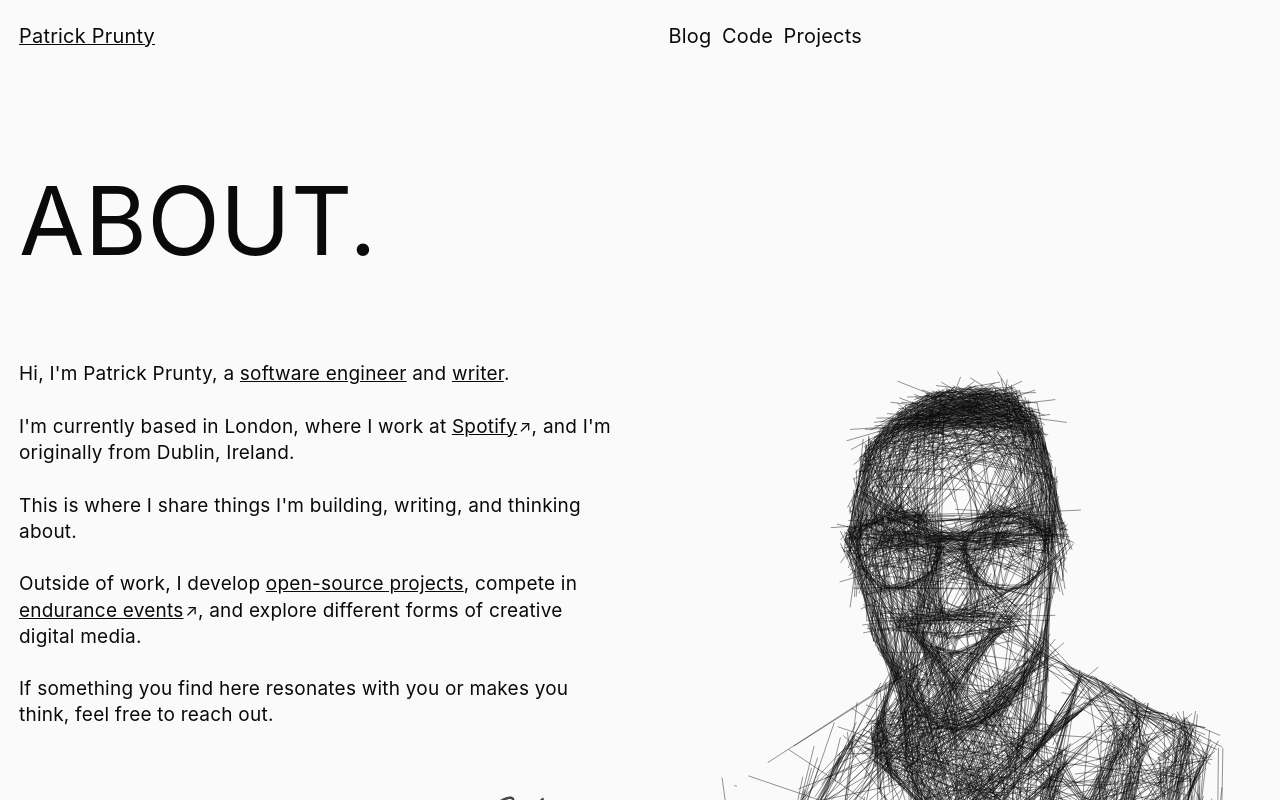
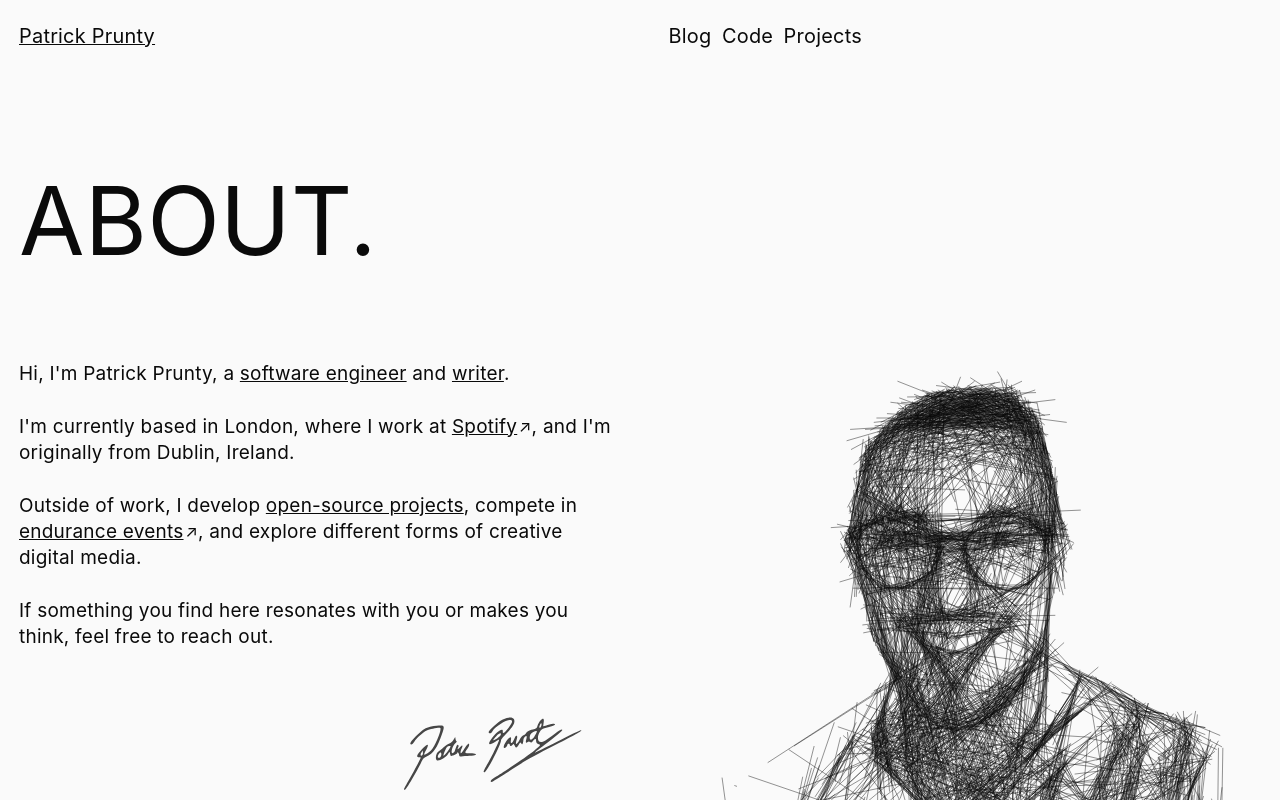
Before and after one commit to oxmonty/patrickprunty.com, a SvelteKit app: page / in a window 1280 px wide. Shown: the top 800 px of the page. Built offline with nearby package versions, Linux system fonts and the light colour scheme; no server answers.

Commit message:
feat(home): drop the 'where I share' line from the about copy

```diff
--- a/src/routes/+page.svelte
+++ b/src/routes/+page.svelte
@@ -31,7 +31,6 @@
 						>Spotify<span aria-hidden="true" class="external-arrow">&#8599;</span></a
 					>, and I'm originally from Dublin, Ireland.
 				</p>
-				<p>This is where I share things I'm building, writing, and thinking about.</p>
 				<p>
 					Outside of work, I develop <a href="/projects">open-source projects</a>, compete in
 					<a
```
